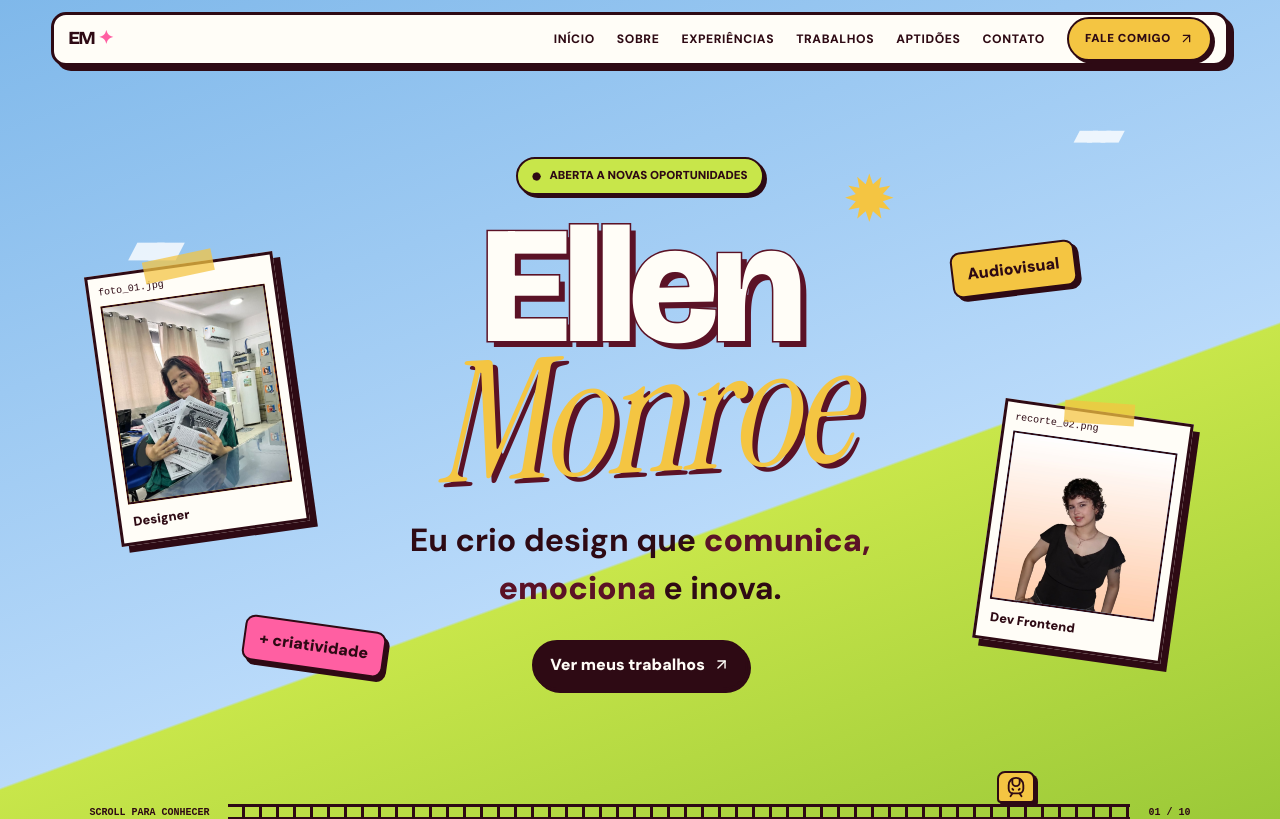
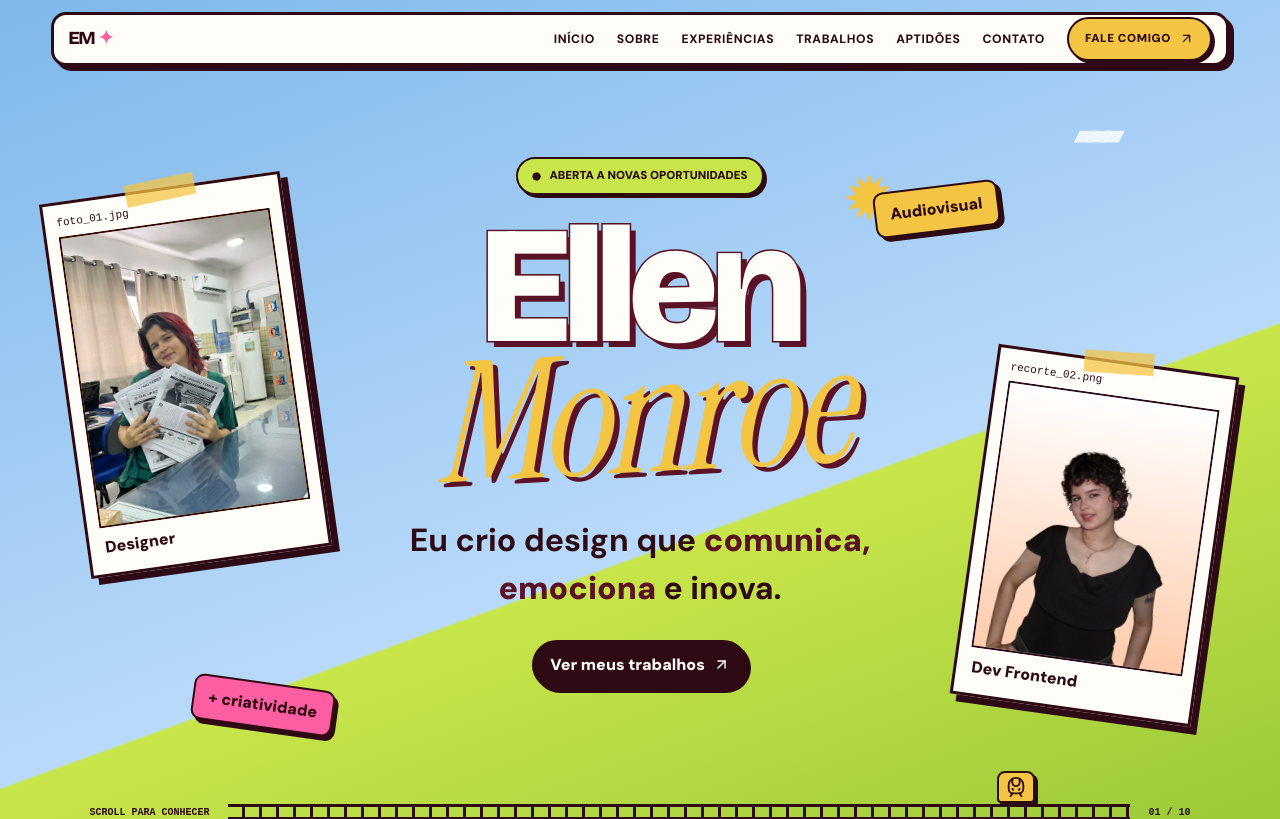
Before and after one commit to ellenmwnroe/portifolioellen, a Next.js app: page / in a window 1280 px wide. Shown: the top 819 px of the page. Built offline with nearby package versions, Linux system fonts and the light colour scheme.

Commit message:
Aumenta as fotos do topo em telas maiores
Co-Authored-By: Claude Opus 5.5 <noreply@anthropic.com>
Claude-Session: https://claude.ai/code/session_01SjHnMM2yLduRU75NWvjFVX

```diff
--- a/app/globals.css
+++ b/app/globals.css
@@ -74,3 +74,17 @@ h1,h2,.brand { font-family:var(--font-display), Arial, sans-serif; }
 .rail-line svg { position:static; color:inherit; }
 .rail-train { position:absolute; top:-36px; left:0; display:grid; place-items:center; width:38px; height:32px; background:var(--yellow); color:var(--dark); border:2px solid var(--dark); border-radius:8px 8px 4px 4px; box-shadow:3px 3px 0 var(--dark); animation:train-ride 9s ease-in-out infinite alternate; }
 @keyframes train-ride { from { left:0; } to { left:calc(100% - 38px); } }
+
+/* ---- fotos maiores no topo (desktop) ---- */
+@media (min-width:1200px) {
+  .hero-photo { width:clamp(230px,19vw,320px); padding:12px; }
+  .hero-photo .portrait { height:clamp(260px,23vw,360px); }
+  .hero-photo .landscape { height:clamp(240px,21vw,330px); }
+  .hero-photo span { font-size:11px; }
+  .hero-photo small { font-size:1rem; }
+  .photo-left { left:5%; top:22%; }
+  .photo-right { right:5%; bottom:16%; }
+  .sticker-pink { left:15%; bottom:14%; }
+  .sticker-yellow { top:22%; right:22%; }
+}
+@media (min-width:901px) and (max-width:1199px) { .hero-photo { width:200px; }.hero-photo .portrait { height:220px; }.hero-photo .landscape { height:200px; }.photo-left { left:3%; top:24%; }.photo-right { right:3%; bottom:14%; } }
```
